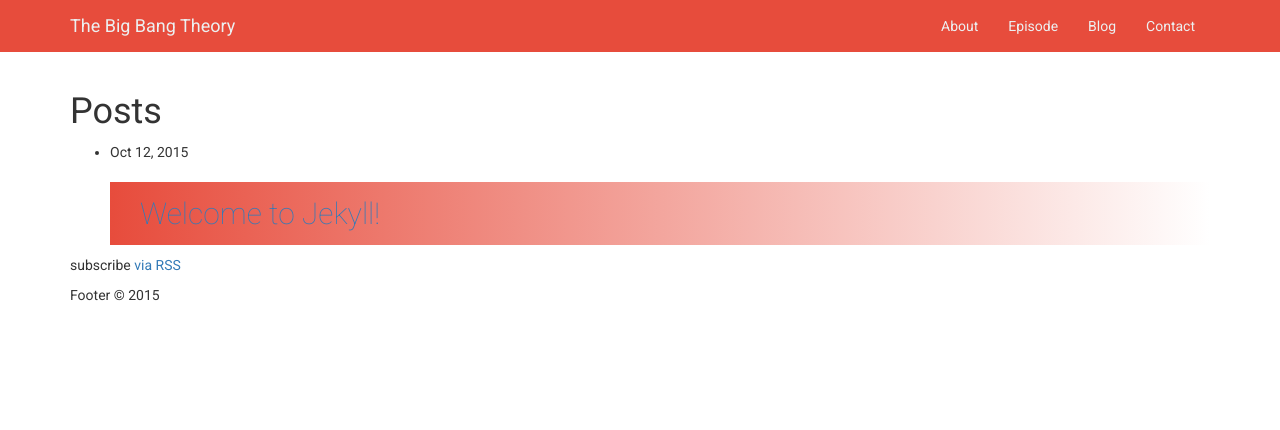
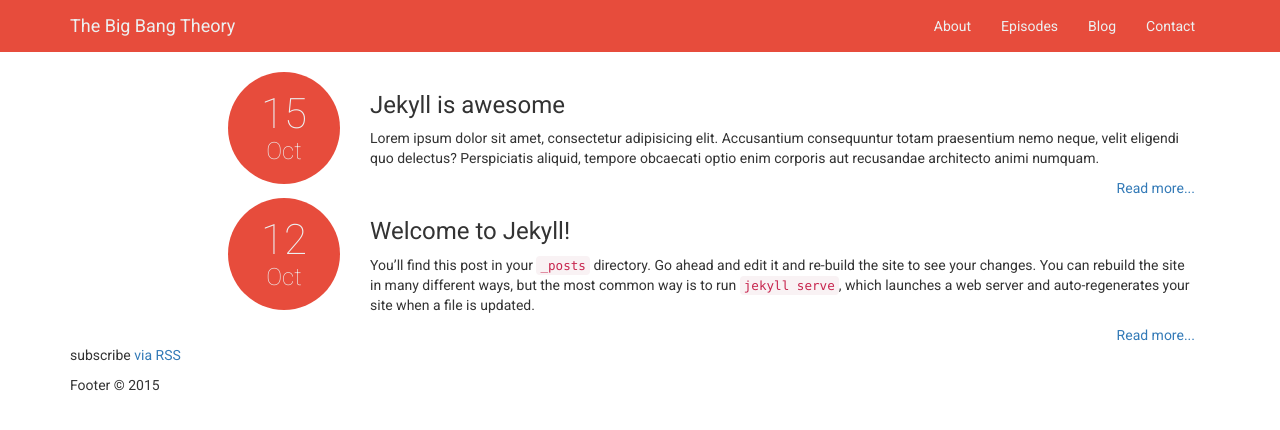
Before and after one commit to gurumohanreddy/tbbt, a Jekyll site: the page built from blog.html, in a window 1280 px wide. Shown: the top 430 px of the page. Built offline with Jekyll 4.4.1, drawn with Linux system fonts in a browser that asks for light colours; nearby versions of some CDN libraries.

Commit message:
blog post completed

```diff
--- a/_includes/head.html
+++ b/_includes/head.html
@@ -8,6 +8,10 @@
 
   <link rel="stylesheet" href="https://maxcdn.bootstrapcdn.com/bootstrap/3.3.5/css/bootstrap.min.css">
   <link rel="stylesheet" href="{{ "/css/main.css" | prepend: site.baseurl }}">
+
+  <script src="https://code.jquery.com/jquery-2.1.4.min.js"></script>
+  <script src="{{ "/js/episodes.js" | prepend: site.baseurl }}"></script>
+
   <link href='https://fonts.googleapis.com/css?family=Roboto:400,100,300,700' rel='stylesheet' type='text/css'>
   <link rel="canonical" href="{{ page.url | replace:'index.html','' | prepend: site.baseurl | prepend: site.url }}">
   <link rel="alternate" type="application/rss+xml" title="{{ site.title }}" href="{{ "/feed.xml" | prepend: site.baseurl | prepend: site.url }}" />
--- /dev/null
+++ b/_posts/2015-10-15-jekyll-is-awesome.html
@@ -0,0 +1,11 @@
+---
+layout: post
+title:  "Jekyll is awesome"
+date:   2015-10-15 05:05:05
+categories: jekyll firstlook
+---
+<p>Lorem ipsum dolor sit amet, consectetur adipisicing elit. Accusantium consequuntur totam praesentium nemo neque, velit eligendi quo delectus? Perspiciatis aliquid, tempore obcaecati optio enim corporis aut recusandae architecto animi numquam.</p>
+
+
+<p>Reiciendis quisquam et esse nisi illo dignissimos eius, fugit perferendis rem repellendus maxime eum omnis odio quia odit asperiores atque corporis quibusdam iste magnam nam. Eligendi aliquid quaerat aspernatur fuga.</p>
+<p>Rerum deserunt mollitia natus illo. Soluta qui necessitatibus in vero repellendus deleniti quibusdam saepe dolor et quo nobis ea aspernatur cumque odio corrupti fuga quas ipsa doloribus velit hic, libero.</p>
--- /dev/null
+++ b/_sass/blog.scss
@@ -0,0 +1,24 @@
+#blog{
+  #posts{
+    .post{
+      .metainfo{
+        background-color: $primary-color;
+        color:$light-font-color;
+        width:8em;
+        text-align: center;
+        font-weight: 100;
+        height:8em;
+        border-radius: 50%;
+        padding-top: 1.5em;
+
+        .date{
+          font-size: 3em;
+          line-height: 1em;
+        }
+        .month{
+          font-size: 1.7em;
+        }
+      }
+    }
+  }
+}
--- a/blog.html
+++ b/blog.html
@@ -4,23 +4,27 @@
 permalink: /blog/
 position: 3
 ---
+<div id="blog">
 
-<div class="home">
 
-  <h1 class="page-heading">Posts</h1>
+  <section id="posts">
+    {% for post in site.posts %}
+    <article class="post">
+      <div class="col-sm-3">
+        <div class="metainfo pull-right">
+        <div class="date">{{post.date | date:"%e"}}</div>
+        <div class="month">{{post.date | date:"%b"}}</div>
+        </div>
+      </div>
+      <div class="col-sm-9 details">
+        <h3>{{post.title}}</h3>
+        <p class="excerpt">{{post.excerpt}}</p>
+        <a href="{{ post.url | prepend: site.baseurl }}" class="read_more pull-right">Read more...</a>
+      </div>
+    </article>
 
-  <ul class="post-list">
-    {% for post in site.posts %}
-      <li>
-        <span class="post-meta">{{ post.date | date: "%b %-d, %Y" }}</span>
-
-        <h2>
-          <a class="post-link" href="{{ post.url | prepend: site.baseurl }}">{{ post.title }}</a>
-        </h2>
-      </li>
     {% endfor %}
-  </ul>
+  </section>
 
   <p class="rss-subscribe">subscribe <a href="{{ "/feed.xml" | prepend: site.baseurl }}">via RSS</a></p>
-
 </div>
--- a/css/main.scss
+++ b/css/main.scss
@@ -1,4 +1,4 @@
 ---
 ---
 @charset "utf-8";
-@import "mixins","theme","common","home","about";
+@import "mixins","theme","common","home","about","blog";
--- a/episode.html
+++ b/episode.html
@@ -1,12 +1,33 @@
 ---
 layout: page
-title: Episode
+title: Episodes
 permalink: /episodes/
 position: 2
 ---
-<h1>Episodes</h1>
-<p>
-  <span>Lorem ipsum dolor sit amet, consectetur adipisicing elit. Consequuntur voluptatum iste nihil magnam, ea fugiat. Laborum quaerat saepe voluptatibus eum, optio exercitationem? Nulla natus, voluptatem, itaque iusto consectetur temporibus repellat.</span>
-  <span>Cupiditate, culpa. Est aliquam recusandae, voluptatibus commodi pariatur facilis sed expedita voluptate debitis soluta aliquid rerum dolorem non ipsa animi nulla magnam similique dolorum at sunt quos, ex culpa? Est!</span>
-  <span>Eligendi rerum, quaerat nesciunt quod assumenda velit praesentium in, harum aut inventore iusto esse enim sit minus. Doloribus voluptatem officiis, dignissimos magni totam tempore minus dicta labore natus ut cumque!</span>
-</p>
+{% assign seasons = site.data.seasons %}
+
+<div id="episodes">
+  <h1>Episodes</h1>
+  <div class="row">
+    <aside class="col-sm-3 list-group" id="season-selector">
+      {% for season in seasons %}
+        <a href="#/season-{{season.seasonCode}}" class="list-group-item" data-target="#episodes-{{season.seasonCode}}">{{season.seasonTitle}}</a>
+      {% endfor %}
+    </aside>
+    <section class="col-sm-9" id="episode-details">
+      {% for season in seasons %}
+        <article class="episodes list-group hidden" id="episodes-{{season.seasonCode}}">
+          {% for episode in season.episodes %}
+            <div class="list-group-item">
+              <h4 class="list-group-item-heading">{{ season.seasonCode}}{{ episode.episodeCode }}: {{episode.title}}</h4>
+              <p class="list-group-item-text">
+                Directed by: {{episode.director}}; Aired on: {{episode.airDate}}
+              </p>
+            </div>
+          {% endfor %}
+        </article>
+      {% endfor %}
+    </section>
+  </div>
+
+</div>
```
Also changed, not shown: _data/seasons.json (added, +221 -0 lines), js/episodes.coffee (added, +10 -0 lines).
